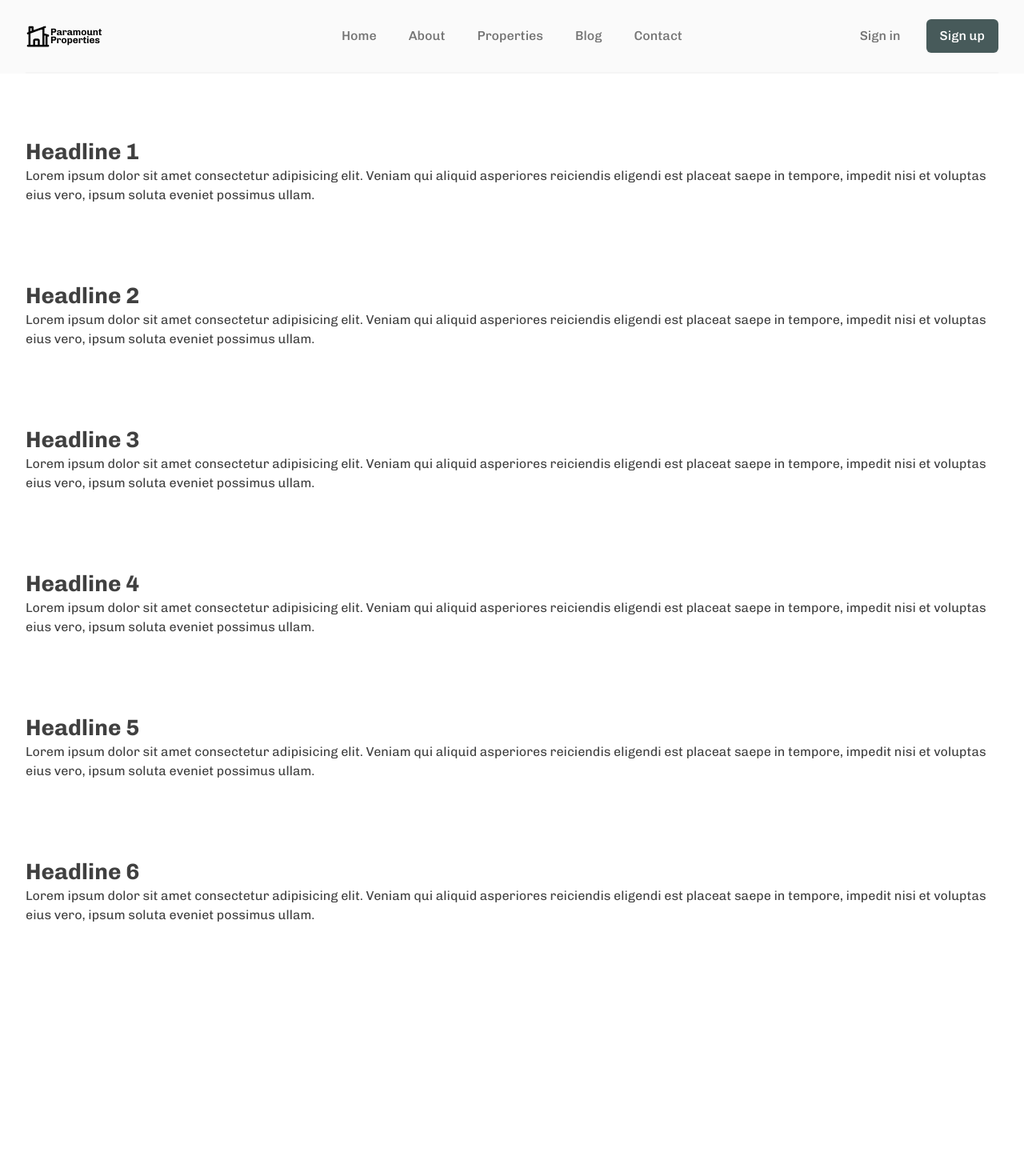
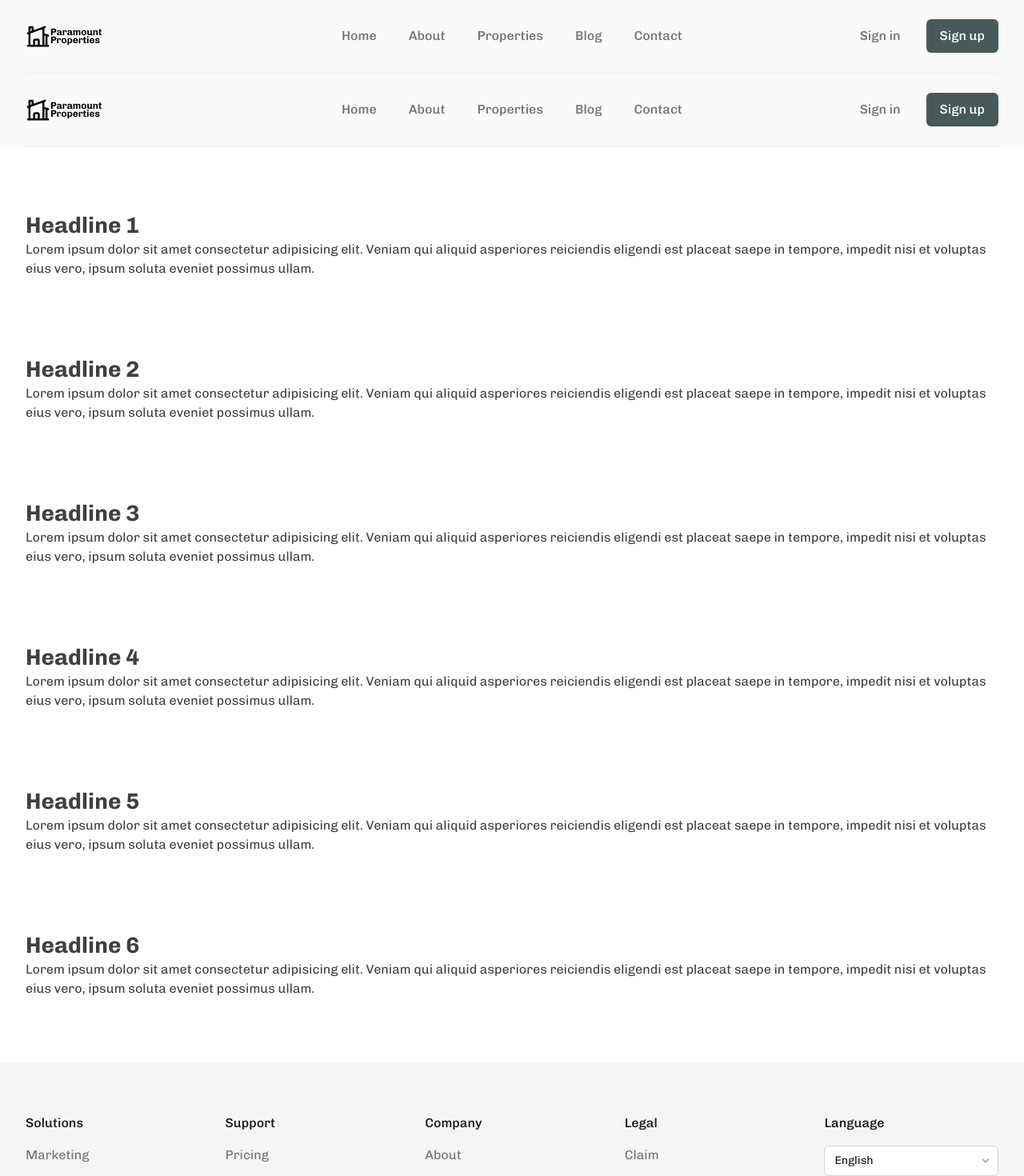
Before and after one commit to Justin-Bento/paramount-properties, a Next.js app: page / in a window 1280 px wide. Shown: the top 1470 px of the page at 80% size. Before the commit the page ends 1236 px from the top, so only its background shows below. Built offline with nearby package versions, Linux system fonts and the light colour scheme.

Commit message:
globally imported Appbar & Footer

```diff
--- a/pages/_app.tsx
+++ b/pages/_app.tsx
@@ -1,6 +1,14 @@
 import '../styles/globals.css'
 import type { AppProps } from 'next/app'
+import Appbar from "../components/Apbbar";
+import Footer from "../components/Footer";
 
 export default function App({ Component, pageProps }: AppProps) {
-  return <Component {...pageProps} />
+  return (
+    <>
+      <Appbar />
+      <Component {...pageProps} />
+      <Footer />
+    </>
+  )
 }
```
